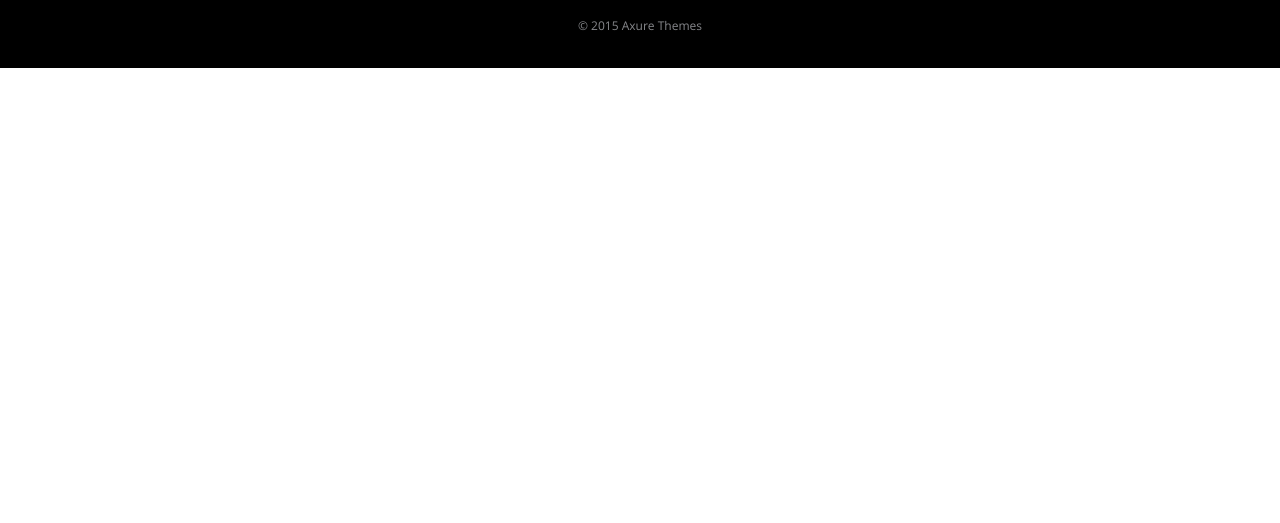
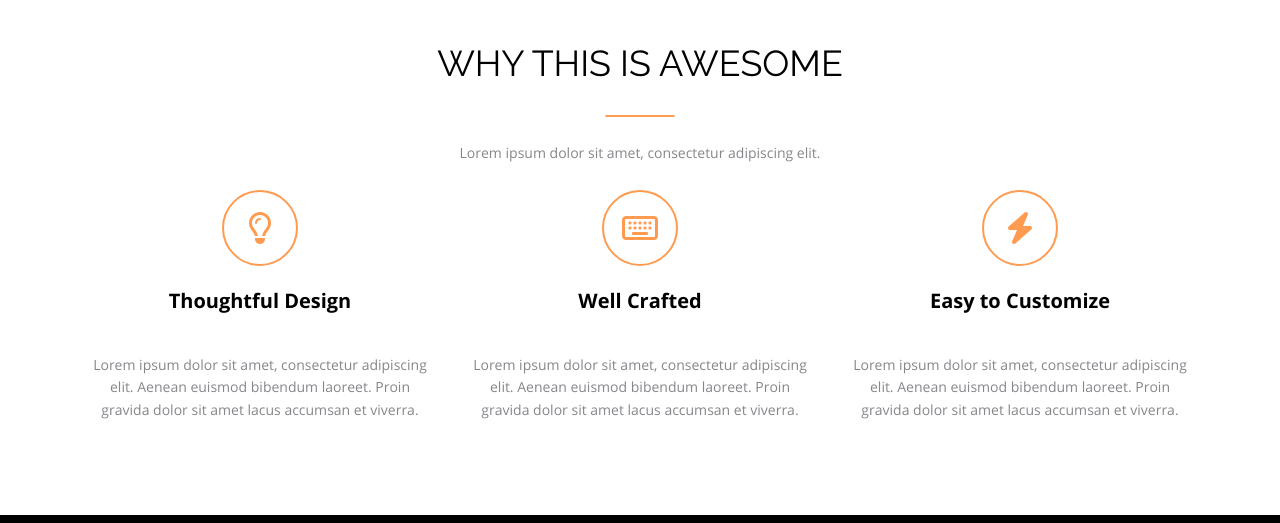
Before and after one commit to tibor97/axit-project, a website: page index.html in a window 1280 px wide. Shown: the part 2272-2795 px from the top of the page. Before the commit the page ends 2340 px from the top, so only its background shows below. Drawn offline with nearby package versions, Linux system fonts and the light colour scheme; files that its build step writes are made by us from their sources.

Commit message:
create WHY THIS IS AWESOME section

```diff
--- /dev/null
+++ b/assets/scss/components/grid.scss
@@ -0,0 +1,12 @@
+.c-grid {
+	display: grid;
+}
+
+.c-grid--thirds {
+	row-gap: var(--size-25);
+
+	@include min-mq($min-tablet) {
+		grid-template-columns: repeat(3, 1fr);
+		column-gap: var(--size-25);
+	}
+}
--- /dev/null
+++ b/assets/scss/components/icon-wrapper.scss
@@ -0,0 +1,16 @@
+.c-icon-wrapper {
+	display: inline-block;
+	padding: var(--size-25);
+	border: 2px solid var(--color-primary);
+	border-radius: 50%;
+	position: relative;
+
+	i {
+		position: absolute;
+		top: 50%;
+		left: 50%;
+		transform: translate(-50%, -50%);
+		font-size: var(--size-24);
+		color: var(--color-primary);
+	}
+}
--- a/assets/scss/components/text-divider.scss
+++ b/assets/scss/components/text-divider.scss
@@ -1,7 +1,14 @@
-.c-text-divider {
+.c-text-divider-secondary {
 	@include text-devider-bottom(var(--white), 0, 0);
 }
+.c-text-divider-secondary--center {
+	@include text-devider-bottom(var(--white), 50%, -50%);
+}
 
-.c-text-divider-color--primary {
+.c-text-divider-primary {
 	@include text-devider-bottom(var(--color-primary), 0, 0);
 }
+
+.c-text-divider-primary--center {
+	@include text-devider-bottom(var(--color-primary), 50%, -50%);
+}
--- a/assets/scss/main.scss
+++ b/assets/scss/main.scss
@@ -22,3 +22,5 @@
 @import 'components/image-wrapper';
 @import 'components/text-wrapper';
 @import 'components/image-list';
+@import 'components/grid';
+@import 'components/icon-wrapper';
--- a/assets/scss/utilities/utility-classes.scss
+++ b/assets/scss/utilities/utility-classes.scss
@@ -115,7 +115,7 @@
 	margin: 0;
 }
 
-.u-margin-top--mobile {
+.u-margin-top--mobile30 {
 	@include max-mq ($min-tablet){
 		margin-top: var(--size-30);
 	}
--- a/assets/scss/utilities/variables.scss
+++ b/assets/scss/utilities/variables.scss
@@ -23,6 +23,7 @@
 --size-20: 1.4285rem;
 --size-21: 1.7142rem;
 --size-22: 1.8rem;
+--size-24: 2.2857rem;
 --size-25: 2.5714rem;
 --size-30: 3.5771rem;
 --size-35: 4.9285rem;
--- a/index.html
+++ b/index.html
@@ -41,11 +41,11 @@
 			<div class="u-flex u-flex--wrap u-flex--space-between u-flex--flex-end">
 				<div class="u-flex--halves">
 					<img class="c-logo" src="assets/icons/logo.svg" alt="axit logo image">
-					<h1 class="c-text-divider u-color--white">MODERN AXURE TEMPLATE FOR BEAUTIFUL PROTOTYPES</h1>
+					<h1 class="c-text-divider-secondary u-color--white">MODERN AXURE TEMPLATE FOR BEAUTIFUL PROTOTYPES</h1>
 					<p class="u-text--cta u-margin-0">Lorem ipsum dolor sit amet, consectetur adipiscing elit. Aenean euismod bibendum laoreet. Proin gravida dolor sit amet lacus accumsan et viverra justo commodo.</p>
 					<button class="c-button c-button--cta">Download</button>
 				</div>
-				<div class="c-form-wrapper u-margin-top--mobile">
+				<div class="c-form-wrapper u-margin-top--mobile30">
 					<form>
 						<h2 class="u-bg-color--light">Try Your <span class="u-color--primary">FREE</span> Trial Today</h2>
 						<input type="text" placeholder="Name">
@@ -84,11 +84,11 @@
 				</div>
 				<div class="c-text-wrapper">
 					<h2>Tabs with soft transitioning effect.</h2>
-					<p class="u-margin">Lorem ipsum dolor sit amet, consectetur adipiscing elit. Aenean euismod bibendum laoreet. Proin gravida dolor sit amet lacus accumsan et viverra justo commodo. Proin sodales pulvinar tempor. Cum sociis natoque penatibus et magnis dis parturient montes.</p>
-					<p class="u-margin">Lorem ipsum dolor sit amet, consectetur adipiscing elit. Aenean euismod bibendum laoreet.</p>
+					<p>Lorem ipsum dolor sit amet, consectetur adipiscing elit. Aenean euismod bibendum laoreet. Proin gravida dolor sit amet lacus accumsan et viverra justo commodo. Proin sodales pulvinar tempor. Cum sociis natoque penatibus et magnis dis parturient montes.</p>
+					<p>Lorem ipsum dolor sit amet, consectetur adipiscing elit. Aenean euismod bibendum laoreet.</p>
 					<button class="c-button u-bg-color--primary">Download</button>
 				</div>
-				<div class="c-image-wrapper u-flex u-flex--center u-margin-top--mobile">
+				<div class="c-image-wrapper u-flex u-flex--center u-margin-top--mobile30">
 					<img src="assets/images/tab-section-image.png" alt="grayscale image of buildings">
 				</div>
 			</div>
@@ -101,7 +101,7 @@
 					<img class="u-shadow--image" src="assets/images/sublist-section-image.jpg">
 				</div>
 				<div class="c-text-wrapper">
-					<h2 class="c-text-divider-color--primary">Sub list section</h2>
+					<h2 class="c-text-divider-primary">Sub list section</h2>
 					<p>Lorem ipsum dolor sit amet, consectetur adipiscing elit. Aenean euismod bibendum laoreet. Proin gravida dolor sit amet lacus accumsan et viverra justo commodo.</p>
 					<ul class="c-list-image">
 						<li class="c-list-image__item">
@@ -121,12 +121,41 @@
 		<div class="u-container">
 			<div class="c-section--image-text c-section--reverse">
 				<div class="c-image-wrapper u-flex u-flex--center">
-					<img class="u-shadow--image" src="assets/images/standard-picture-section-image.jpg">
+					<img class="u-shadow--image" src="assets/images/standard-picture-section-image.png">
 				</div>
 				<div class="c-text-wrapper">
-					<h2 class="c-text-divider-color--primary">Standard Picture Section</h2>
+					<h2 class="c-text-divider-primary">Standard Picture Section</h2>
 					<p>Lorem ipsum dolor sit amet, consectetur adipiscing elit. Aenean euismod bibendum laoreet. Proin gravida dolor sit amet lacus accumsan et viverra justo commodo. Proin sodales pulvinar tempor. Cum sociis natoque penatibus et magnis dis parturient montes.</p>
 					<p>Lorem ipsum dolor sit amet, consectetur adipiscing elit. Aenean euismod bibendum laoreet.</p>
+				</div>
+			</div>
+		</div>
+	</section>
+	<section class="c-section">
+		<div class="u-container">
+			<h1 class="c-text-divider-primary--center u-text--center">WHY THIS IS AWESOME</h1>
+			<p class="u-text--center">Lorem ipsum dolor sit amet, consectetur adipiscing elit.</p>
+			<div class="c-grid c-grid--thirds u-text--center">
+				<div>
+					<div class="c-icon-wrapper">
+						<i class="far fa-lightbulb"></i>
+					</div>
+						<h2>Thoughtful Design</h2>
+						<p>Lorem ipsum dolor sit amet, consectetur adipiscing elit. Aenean euismod bibendum laoreet. Proin gravida dolor sit amet lacus accumsan et viverra.</p>
+				</div>
+				<div>
+					<div class="c-icon-wrapper">
+						<i class="far fa-keyboard"></i>
+					</div>
+						<h2>Well Crafted</h2>
+						<p>Lorem ipsum dolor sit amet, consectetur adipiscing elit. Aenean euismod bibendum laoreet. Proin gravida dolor sit amet lacus accumsan et viverra.</p>
+				</div>
+				<div>
+					<div class="c-icon-wrapper">
+						<i class="fas fa-bolt"></i>
+					</div>
+						<h2>Easy to Customize</h2>
+						<p>Lorem ipsum dolor sit amet, consectetur adipiscing elit. Aenean euismod bibendum laoreet. Proin gravida dolor sit amet lacus accumsan et viverra.</p>
 				</div>
 			</div>
 		</div>
```
Also changed, not shown: assets/images/standard-picture-section-image.jpg (deleted), assets/images/standard-picture-section-image.png (renamed from assets/images/standard-picture-section-image.jpg.png).
